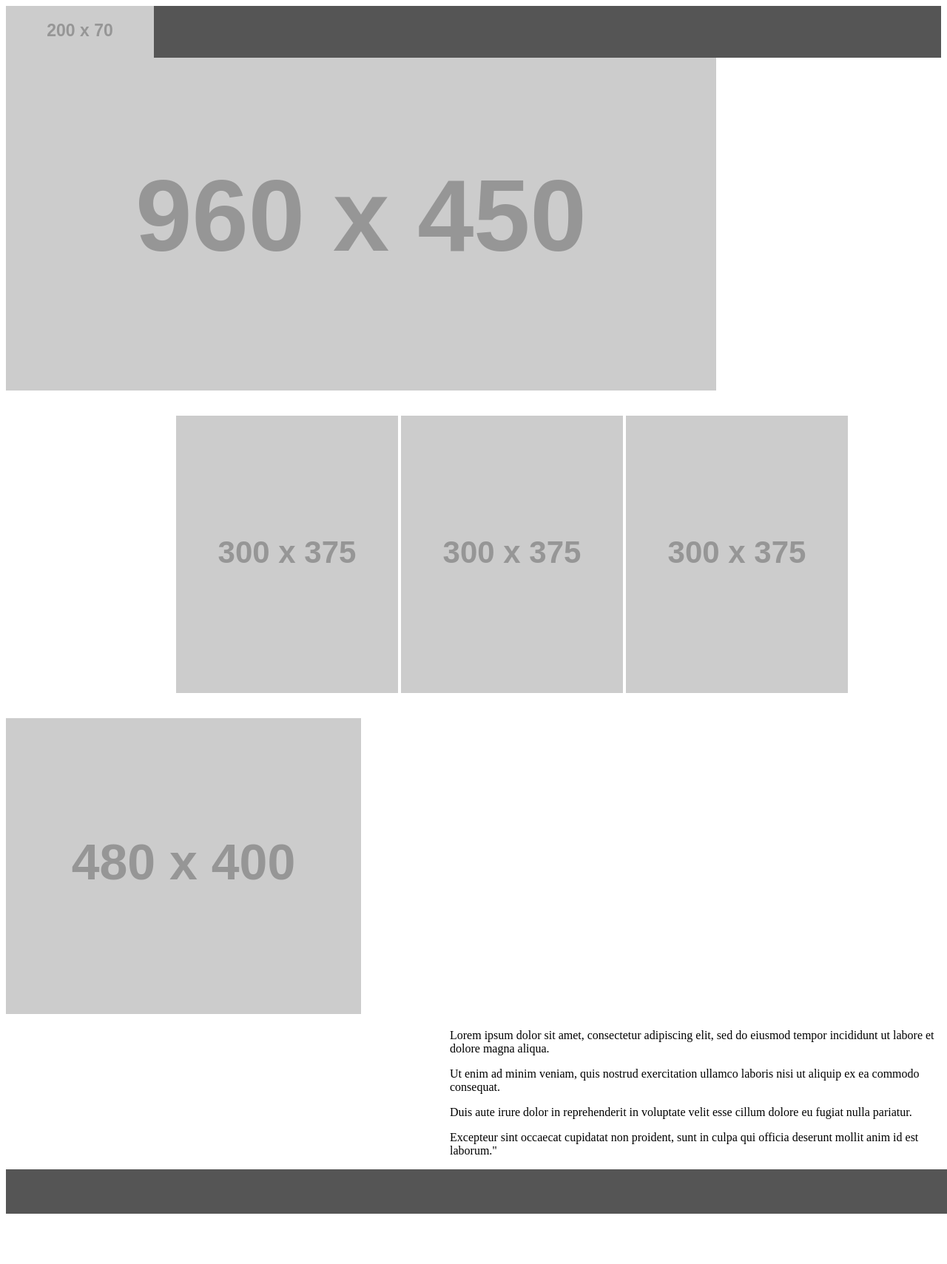
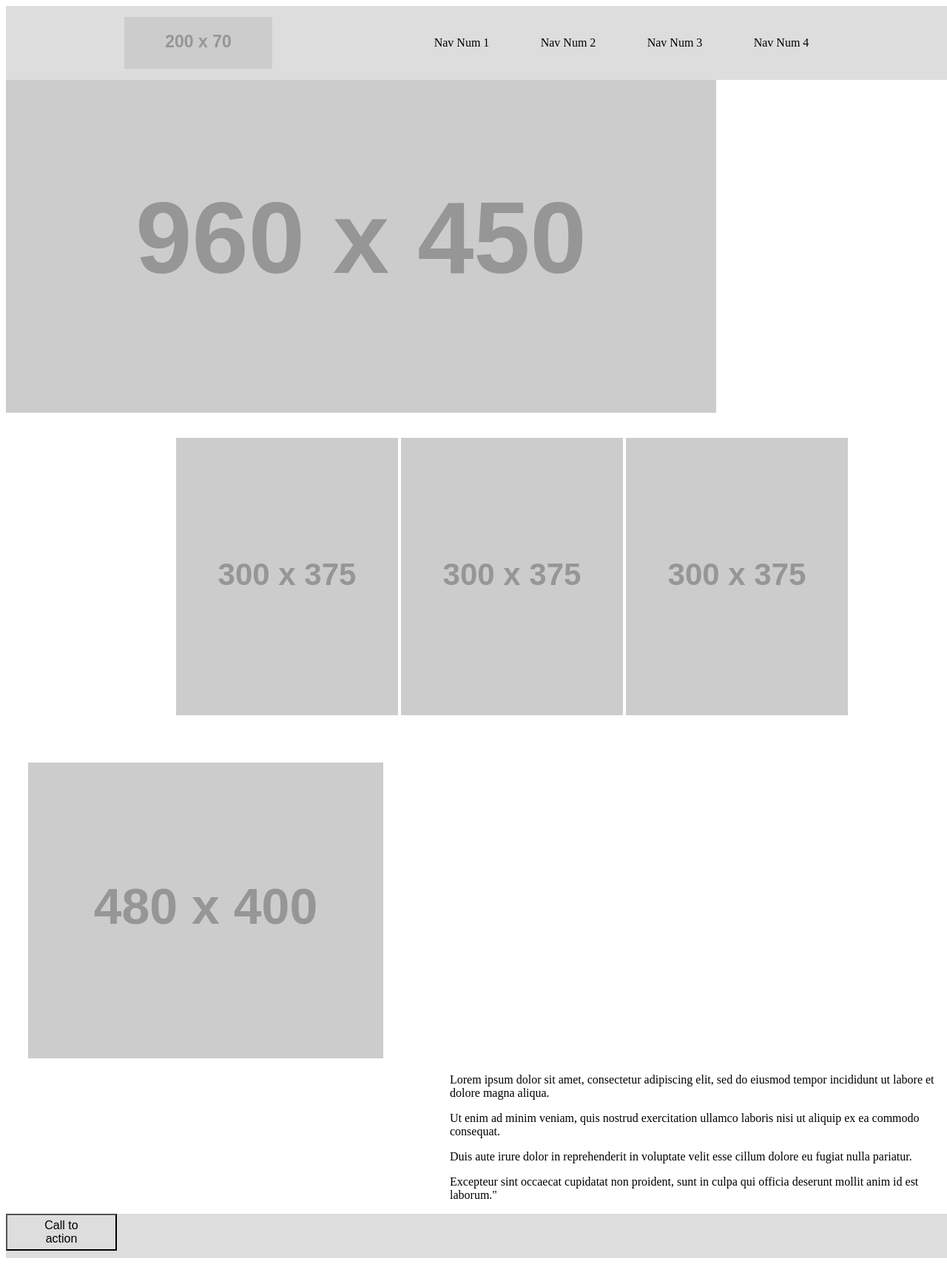
Before and after one commit to Chemenes/wireframe-project, a plain HTML site: page index.html in a window 1280 px wide. Shown: the top 1709 px of the page at 74% size. Before the commit the page ends 1649 px from the top, so only its background shows below. Drawn offline with Linux system fonts and the light colour scheme; placeholder pictures from the web are drawn by us.

Commit message:
made new additions

```diff
--- a/index.html
+++ b/index.html
@@ -4,8 +4,9 @@
   </head>
   <header>
     <nav>
-      <img src="https://via.placeholder.com/200x70"/>
+      <img id="navitem" src="https://via.placeholder.com/200x70" atl=""/>
       <ul>
+        <li id="navlist"></li>
         <li>Nav Num 1</li>
         <li>Nav Num 2</li>
         <li>Nav Num 3</li>
@@ -28,30 +29,35 @@
 
 
 <body>
+  <main>
 
-
-  <div id="Top">
+  <div class="Top">
   <img src="https://via.placeholder.com/960x450" alt="text">
   </div>
 
-  <div class="middle"><img src="https://via.placeholder.com/300x375" alt="text">
-  <img src="https://via.placeholder.com/300x375" alt="text">
-<img src="https://via.placeholder.com/300x375" alt="text">
+  <div id="middle">
+    <img class="midimg" src="https://via.placeholder.com/300x375" alt="text">
+  <img class="midimg" src="https://via.placeholder.com/300x375" alt="text">
+<img class="midimg" src="https://via.placeholder.com/300x375" alt="text">
 </div>
 
-<div id="Bottom">
+<div id="bottom">
+  <section id="bottomleft">
   <img src="https://via.placeholder.com/480x400" alt="text">
-  <section>
+  </section>
+
+  <section id="textsection">
 
 <p>Lorem ipsum dolor sit amet, consectetur adipiscing elit, sed do eiusmod tempor incididunt ut labore et dolore magna aliqua.</p>
 <p>Ut enim ad minim veniam, quis nostrud exercitation ullamco laboris nisi ut aliquip ex ea commodo consequat.</p><p>Duis aute irure
 dolor in reprehenderit in voluptate velit esse cillum dolore eu fugiat nulla pariatur.</p> <p>Excepteur sint occaecat cupidatat
 non proident, sunt in culpa qui officia deserunt mollit anim id est laborum."
   </p>
+  <button type="button">Call to action</button>
 </section>
 
 </div>
-
+</main>
 <div class="footer">
 
 </div>
--- a/style.css
+++ b/style.css
@@ -1,5 +1,5 @@
 .tablink {
-    background-color: #555;
+    background-color: #ddd;
     color: white;
     float: left;
     border: none;
@@ -8,6 +8,19 @@
     padding: 14px 16px;
     font-size: 17px;
     width: 25%;
+}
+
+body {
+  width: 100%;
+  height: 100%;
+}
+
+
+header {
+  width: 100%;
+  background-color: #ddd;
+  height: 100px;
+
 }
 
 p{
@@ -22,15 +35,48 @@ margin-left: 600px;
 }
 
 nav{
-background-color: #555;
-height: 70px;
+  max-width: 960px;
+  text-align: center;
+  margin: auto;
+}
+
+
+ul {
+  display: flex;
+  align-items: stretch;
+  flex-flow: row nowrap;
+  /* justify-content: space-between; */
+  justify-content: center;
+  /* margin-top: 0; */
+  margin: auto;
+  /* max-width: 960px; */
+  vertical-align: top;
+  box-sizing: border-box;
+
+}
+ul li{
+  display: inline-block;
+  list-style: none;
+  /* border-style: solid; */
+  /* border-width: 1px; */
+  text-align: center;
+  width: 25%;
+  height: 70px;
+  line-height: 70px;
+  box-sizing: border-box;
+  margin-top: 15px;
+
 
 }
 
-ul li{
-display: inline-block;
-
-
+#navitem{
+  position: relative;
+  vertical-align: top;
+  min-width: 200px;
+  max-height: 70px;
+  float: left;
+  box-sizing: border-box;
+  margin-top: 15px;
 }
 
 
@@ -53,7 +99,7 @@ margin: auto;
     left: 0;
     bottom: 0px;
     width: 100%;
-    background-color:#555;
+    background-color:#ddd;
     color:black;
     text-align: center;
 }
@@ -61,25 +107,72 @@ margin: auto;
 display: block;
 margin: 0 auto;
 width: 140px;
-padding: 30px;
-float: left;
+padding-right: 30px;
+float: center;
 margin-left: 30px;
 
 
 }
-.middle{
+#middle{
 
 width: 100%;
 padding: 30px;
 float: left;
 margin-left: 200px;
+/* margin: 30px 15px 0px; */
 
 
 }
+.midpageimg {
+  margin: 30px 15px 0px;
+}
 
-.bottom{
+ .midpageimg:first-child {
+   margin: 30px 15px 0px;
+ }
 
+#bottomleft {
 
+  margin-left: 30px;
+  margin-top: 30px;
+  width: 480px;
+  height: 400px;
+  display: inline-block;
+
+}
+
+.textsection{
+  position: relative;
+  display: inline-block;
+  vertical-align: top;
+  margin-top: 0px;
+  /* margin-bottom: 0px; */
+  margin-left: 0px;
+  width: 480px;
+  height: 350px;
+  z-index: 10;
+  overflow: scroll;
+}
+
+button:hover {
+  background-color: #fff;
+}
+
+button {
+  display: block;
+  position: absolute;
+  float: left;
+  background-color: #ddd;
+  color: black;
+  font-size: 1em;
+  padding-top: 5px;
+  padding-bottom: 5px;
+  padding-right: 35px;
+  padding-left: 35px;
+  box-sizing: border-box;
+  z-index: 11;
+  width: 150px;
+  height: 50px;
 }
 
 /* nav{
```
